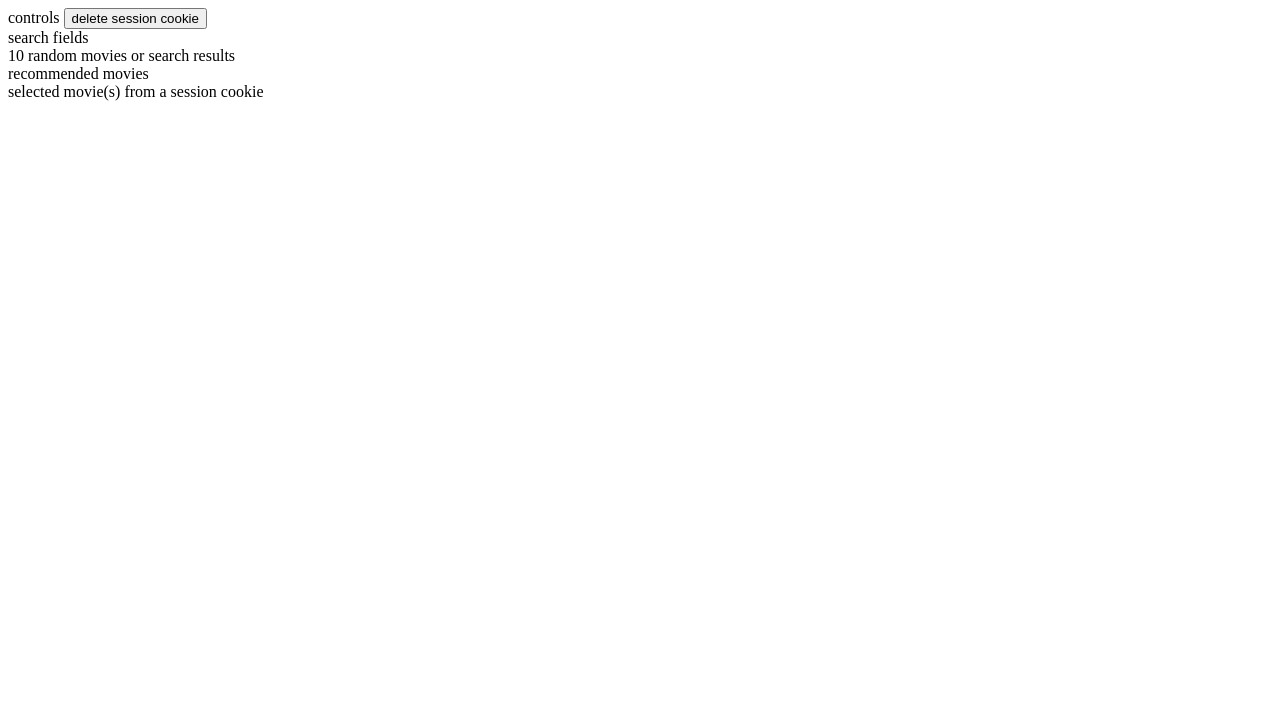
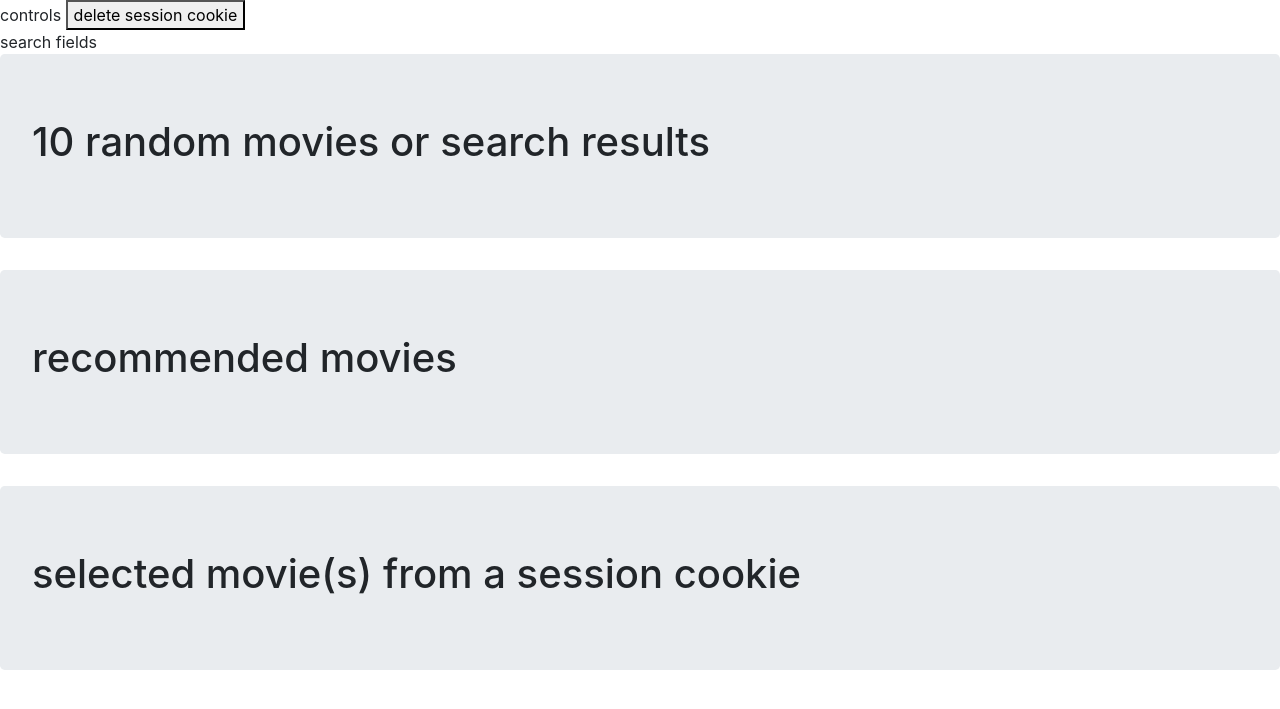
Before and after one commit to jentron/FlaskRecommender, a Flask app: page /recommender in a window 1280 px wide. Shown: the top 709 px of the page. Run offline with Flask 2, Linux system fonts and the light colour scheme; some libraries are stand-ins or nearby versions.

Commit message:
Dabbline with the layouts.

```diff
--- a/templates/layout.html
+++ b/templates/layout.html
@@ -3,22 +3,25 @@
 
 <head>
     <title>Python Flask Recommendation Engine</title>
+    <link href="https://stackpath.bootstrapcdn.com/bootstrap/4.4.1/css/bootstrap.min.css" rel="stylesheet" integrity="sha384-Vkoo8x4CGsO3+Hhxv8T/Q5PaXtkKtu6ug5TOeNV6gBiFeWPGFN9MuhOf23Q9Ifjh" crossorigin="anonymous">
 </head>
 
 <body>
-<div ...>controls
+  <div class=<"container">
+<div >controls
 <button> delete session cookie </button>
 <form>
 </div>
 search fields
 </form>
-<div ...>
-10 random movies or search results
+<div  class="jumbotron">
+<h1>10 random movies or search results</h1>
 </div>
-<div ...>
-recommended movies
+<div  class="jumbotron">
+<h1>recommended movies</h1>
 </div>
-<div ...>
-selected movie(s) from a session cookie
+<div  class="jumbotron">
+<h1>selected movie(s) from a session cookie</h1>
 </div>
+  </div>
 </body>
```
